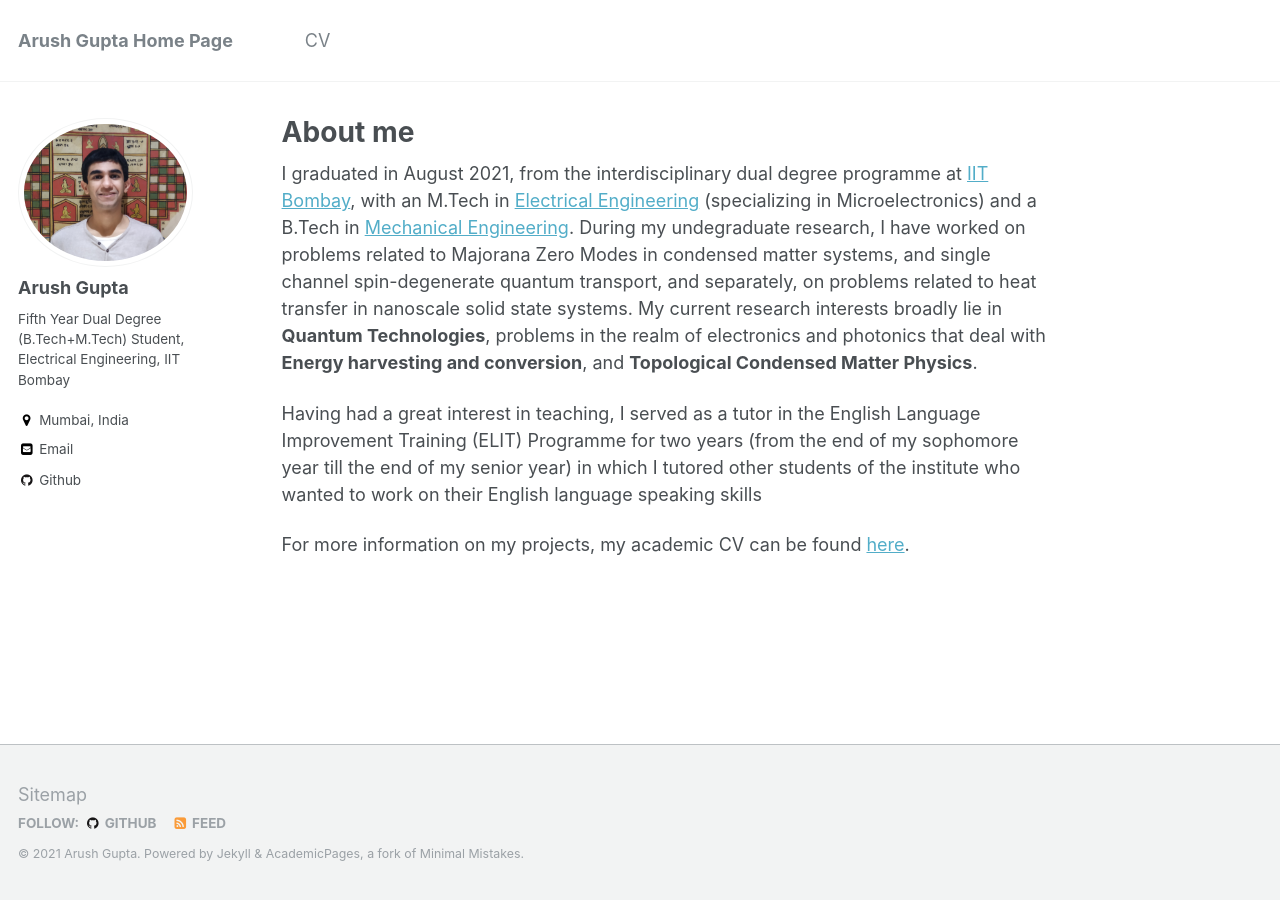
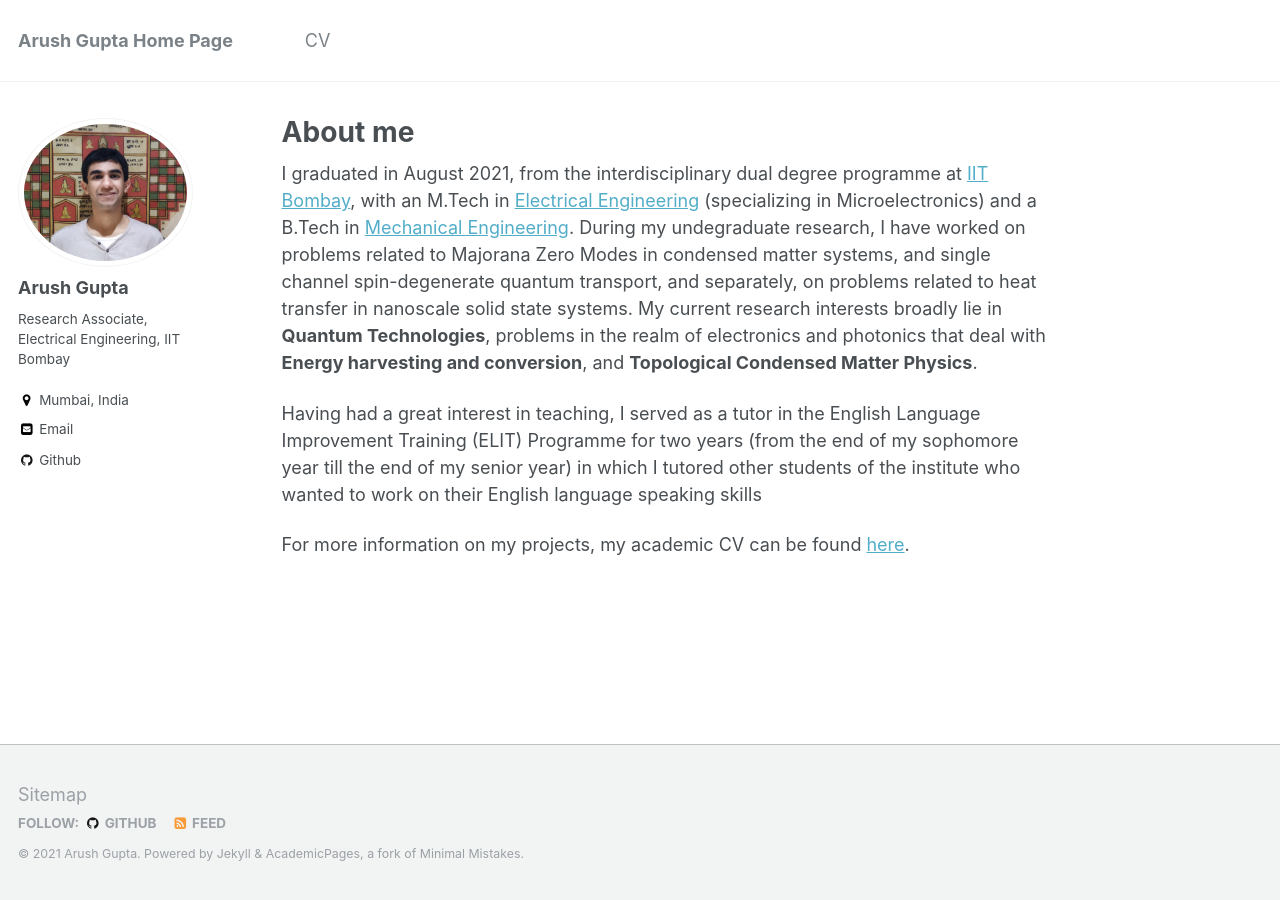
Before and after one commit to arush-gupta/arush-gupta.github.io, a Jekyll site: the page built from _pages/about.md, in a window 1280 px wide. Built offline with Jekyll 4.4.1, drawn with Linux system fonts in a browser that asks for light colours.

Commit message:
Update _config.yml

```diff
--- a/_config.yml
+++ b/_config.yml
@@ -83,7 +83,7 @@ analytics:
 author:
   name             : "Arush Gupta"
   avatar           : "profile.jpg" ## Image
-  bio              : "Fifth Year Dual Degree (B.Tech+M.Tech) Student, Electrical Engineering, IIT Bombay"
+  bio              : "Research Associate, Electrical Engineering, IIT Bombay"
   location         : "Mumbai, India"
   employer         :
   googlescholar    : #"http://yourfullgooglescholarurl.com"
```
